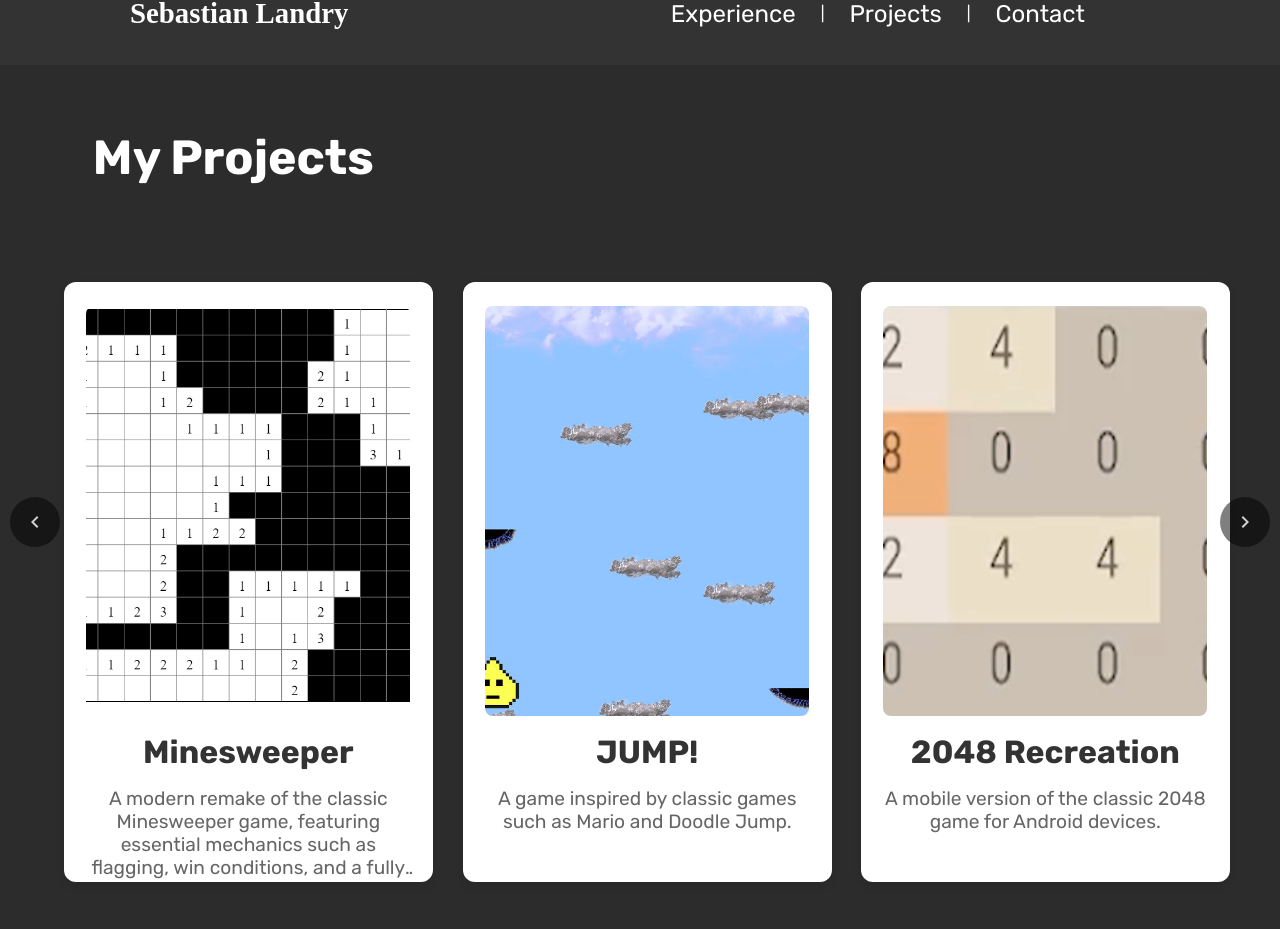
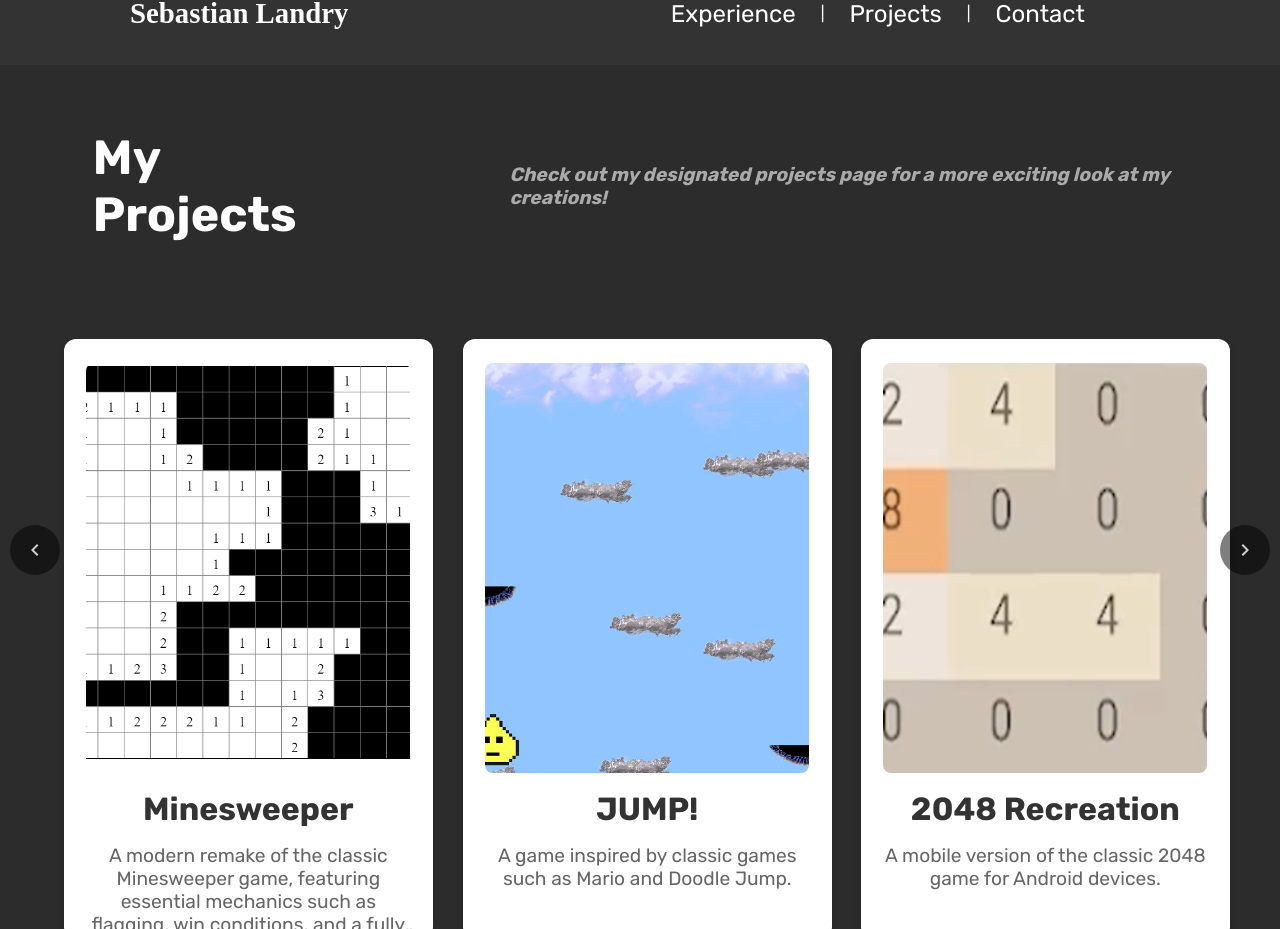
Before and after one commit to Can1Cyp2/Portfolio-Website, a React (Vite) app in the folder vite-project/: page / in a window 1280 px wide. Shown: the part 838-1767 px from the top of the page. Built offline with nearby package versions, Linux system fonts and the light colour scheme; a web font is replaced by a local one.

Commit message:
Made projects font smaller and added text to tell viewer to look at projects page instead of just section

```diff
--- a/vite-project/src/Projects Page/ProjectsPage.css
+++ b/vite-project/src/Projects Page/ProjectsPage.css
@@ -22,7 +22,7 @@
 
 /* Title: My Projects */
 .projects-title {
-  font-size: 3.5rem; /* Larger font size for the title */
+  font-size: 3.2rem; /* Larger font size for the title */
   color: #ffffff; /* White text for contrast */
   margin-bottom: 2rem;
   text-align: center;
--- a/vite-project/src/components/ProjectsSection.tsx
+++ b/vite-project/src/components/ProjectsSection.tsx
@@ -190,9 +190,24 @@ const ProjectsSection: React.FC = () => {
           textAlign: "left", // Align to the left side
           marginBottom: "2rem",
           marginLeft: "5%", // Move the title to the right from the edge
+          display: "flex", // Make the title and text inline
+          alignItems: "center", // Align the new text with the title
+          gap: "1rem", // Add space between the title and the new text
         }}
       >
         My Projects
+        <span
+          style={{
+            fontSize: "1.2rem", // Slightly smaller than the title
+            color: "#ffffff", // White color to match
+            fontStyle: "italic", // Optional italic style for emphasis
+            opacity: "60%",
+            marginLeft: "8rem", // Add space between the title and the new text
+          }}
+        >
+          Check out my designated projects page for a more exciting look at my
+          creations!
+        </span>
       </h2>
       <div className="project-gallery" ref={galleryRef}>
         {projects.map((project) => (
```
